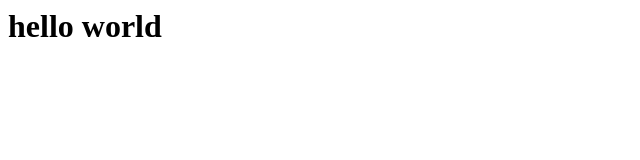
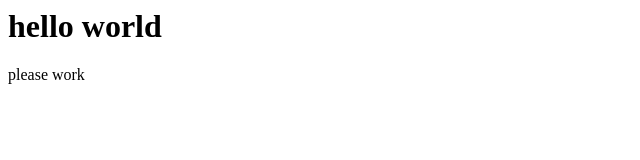
Before and after one commit to Septembr9/septembr99.github.io, a plain HTML site: page index.html in a window 1280 px wide. Shown: the full height of the page, 0-640 px from the left. Drawn offline with Linux system fonts and the light colour scheme.

Commit message:
Update index.html

```diff
--- a/index.html
+++ b/index.html
@@ -4,6 +4,7 @@
 
   <body>
     <h1> hello world</h1>
+    <p>please work</p>
   </body>
 
 
```
